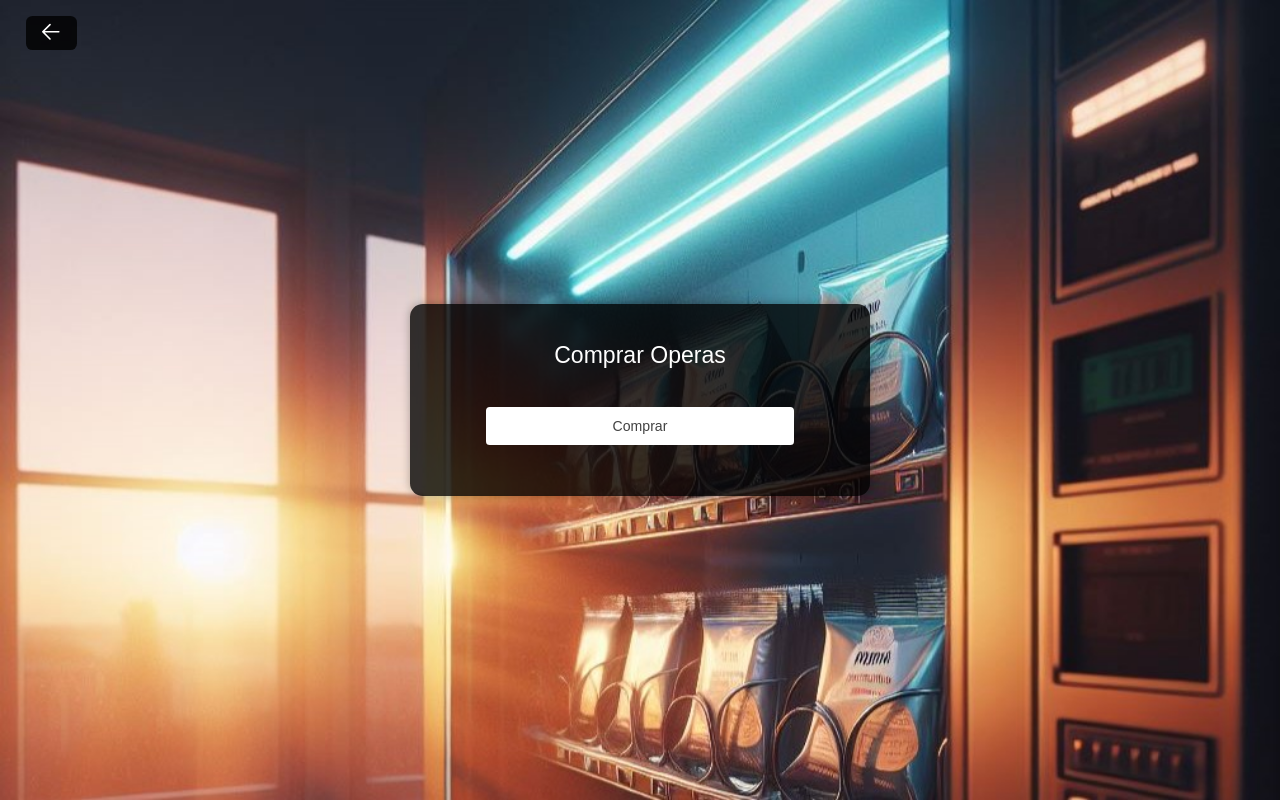
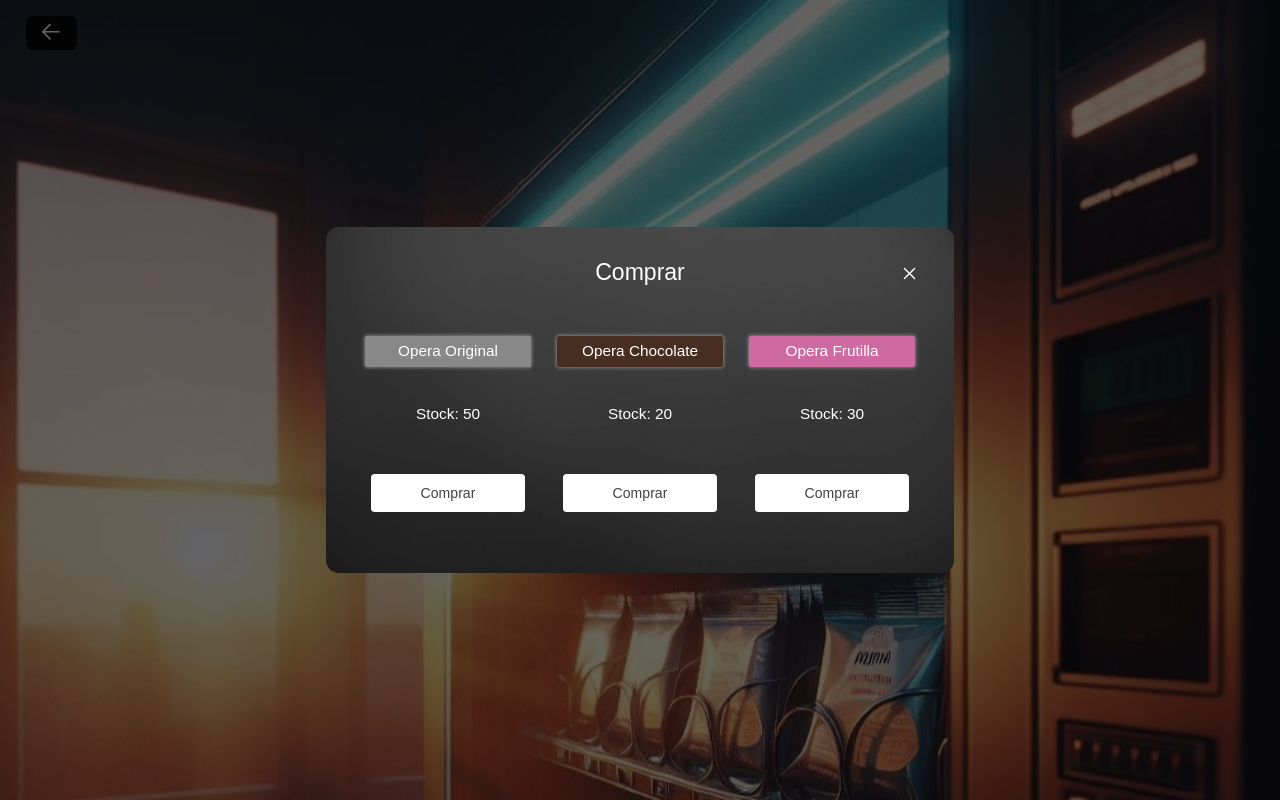
Before and after one commit to pedrojschmidt/expendedora-operas, a React (Create React App) app: page /home in a window 1280 px wide. Both pictures are taken after a click on the button "Comprar". Built offline with nearby package versions, Linux system fonts and the light colour scheme.

Commit message:
Buy operas done

```diff
--- a/src/components/Modal.css
+++ b/src/components/Modal.css
@@ -14,8 +14,8 @@
 
 .modal-content {
     border-radius: 1vw;
-    width: 40%;
-    height: 20vw;
+    width: 45%;
+    height: 23vw;
     padding: 2%;
     background-color: rgba(0, 0, 0, 0.6);
     background-image: url("../images/black-gradient.png");
--- a/src/pages/home/HomePage.css
+++ b/src/pages/home/HomePage.css
@@ -23,3 +23,30 @@
     background-color: white;
     color: #424242;
 }
+
+.variety-conatiner {
+    display: flex;
+    align-items: center;
+    justify-content: center;
+    margin-top: 2%;
+}
+
+.variety {
+    width: 40%;
+}
+
+.variety-name {
+    font-size: 1.2vw;
+    font-weight: 500;
+    margin: 20% 1vw;
+    color: white;
+    border-radius: 0.2vw;
+    padding: 0.5vw;
+    box-shadow: 0 0 0.3vw 0.06vw rgba(255, 255, 255, 0.4);
+}
+
+.variety-stock {
+    font-size: 1.2vw;
+    margin: 20% 1vw;
+    color: white;
+}
--- a/src/pages/home/HomePage.js
+++ b/src/pages/home/HomePage.js
@@ -1,16 +1,87 @@
 import './HomePage.css'
 import GoBackButton from "../../components/GoBackButton";
-import React from "react";
+import React, {useState} from "react";
+import Modal from "../../components/Modal";
 
 const HomePage = () => {
+
+    const [isModalOpen, setIsModalOpen] = useState(false);
+    const [originalActualStock, setOriginalActualStock] = useState(50);
+    const [chocolateActualStock, setChocolateActualStock] = useState(20);
+    const [strawberyActualStock, setStrawberyActualStock] = useState(30);
+
+    const openModal = () => {
+        setIsModalOpen(true);
+    };
+
+    const closeModal = () => {
+        setIsModalOpen(false);
+    };
+
+    const handleOriginalPurchase = () => {
+        if (originalActualStock > 0) {
+            setOriginalActualStock(Number(originalActualStock) - Number(1));
+        } else {
+            alert("No hay stock de Opera Original");
+        }
+    };
+
+    const handleChocolatePurchase = () => {
+        if (chocolateActualStock > 0) {
+            setChocolateActualStock(Number(chocolateActualStock) - Number(1));
+        } else {
+            alert("No hay stock de Opera Chocolate");
+        }
+    };
+
+    const handleStrawberyPurchase = () => {
+        if (strawberyActualStock > 0) {
+            setStrawberyActualStock(Number(strawberyActualStock) - Number(1));
+        } else {
+            alert("No hay stock de Opera Frutilla");
+        }
+    };
 
     return(
         <div className="home">
             <GoBackButton />
             <div className="admin-login">
                 <h2>Comprar Operas</h2>
-                <button className="contained">Comprar</button>
+                <button className="contained" onClick={openModal}>Comprar</button>
             </div>
+            <Modal isOpen={isModalOpen} onRequestClose={closeModal}>
+                <h2>Comprar</h2>
+                {/* Agrega los campos y lógica necesarios para actualizar el stock en el modal */}
+                <div className="variety-conatiner">
+                    <div className="variety">
+                        <div className="variety-name" style={{ backgroundColor: '#888' }}>
+                            Opera Original
+                        </div>
+                        <div className="variety-stock">
+                            Stock: {originalActualStock}
+                        </div>
+                        <button className="contained" onClick={handleOriginalPurchase}>Comprar</button>
+                    </div>
+                    <div className="variety">
+                        <div className="variety-name" style={{ backgroundColor: '#482d23' }}>
+                            Opera Chocolate
+                        </div>
+                        <div className="variety-stock">
+                            Stock: {chocolateActualStock}
+                        </div>
+                        <button className="contained" onClick={handleChocolatePurchase}>Comprar</button>
+                    </div>
+                    <div className="variety">
+                        <div className="variety-name" style={{ backgroundColor: '#ce6aa1' }}>
+                            Opera Frutilla
+                        </div>
+                        <div className="variety-stock">
+                            Stock: {strawberyActualStock}
+                        </div>
+                        <button className="contained" onClick={handleStrawberyPurchase}>Comprar</button>
+                    </div>
+                </div>
+            </Modal>
         </div>
     )
 }
```
